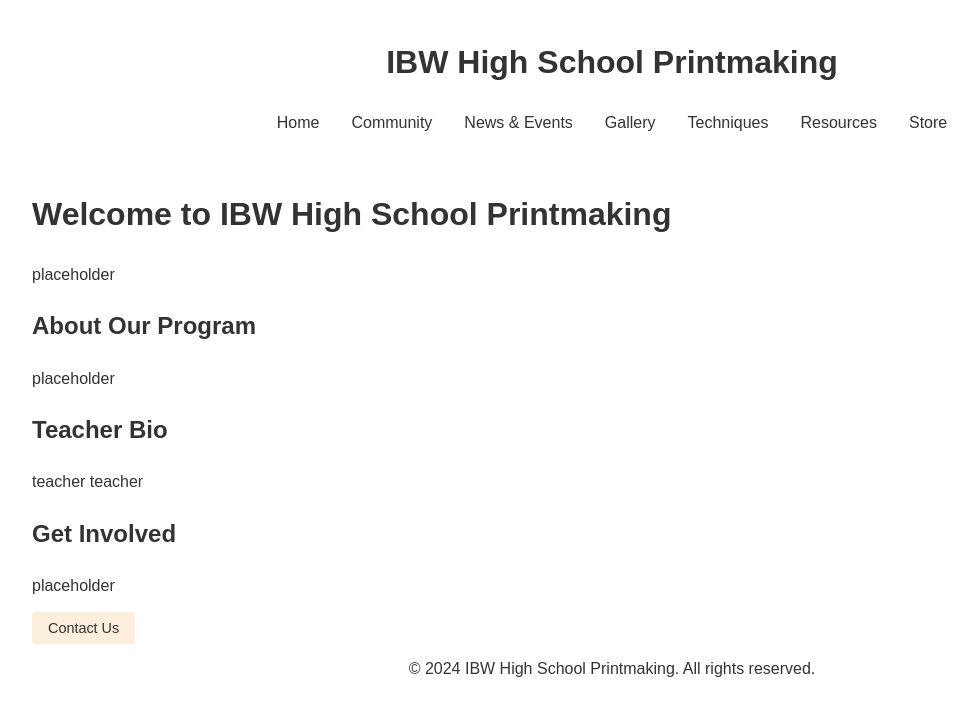
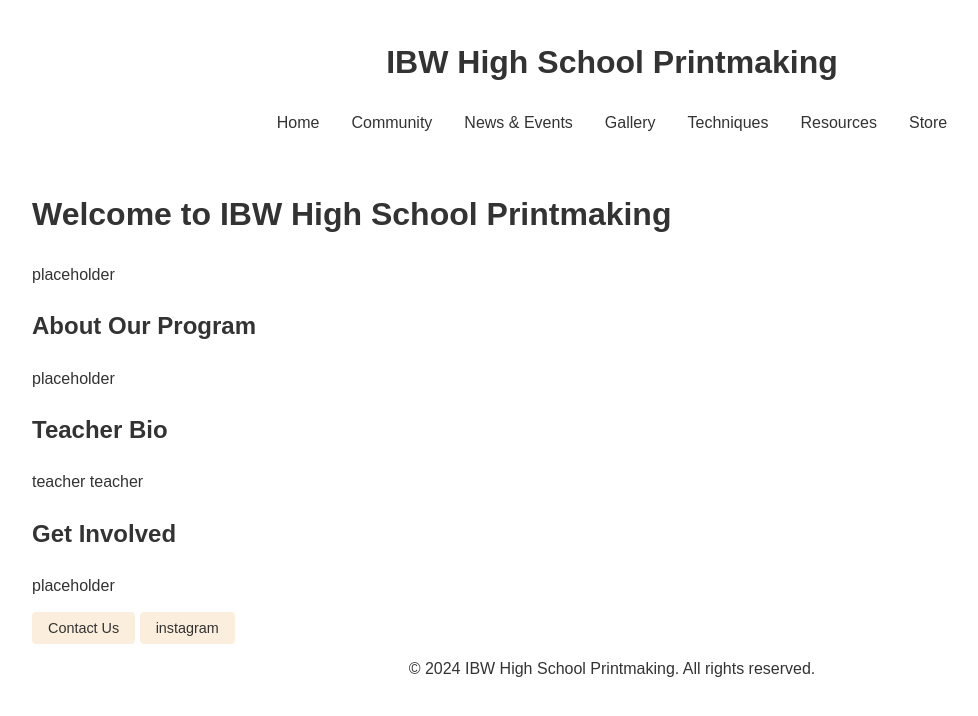
Before and after one commit to IBWPrintmaking/IBWPrintmaking.github.io, a Jekyll site: the page built from index.html, in a window 1280 px wide. Shown: the top 716 px of the page, without its empty margins (28-1006 px from the left). Built offline with Jekyll 4.4.1, drawn with Linux system fonts in a browser that asks for light colours.

Commit message:
instagram button

```diff
--- a/index.html
+++ b/index.html
@@ -22,6 +22,7 @@ title: Home
     <h2>Get Involved</h2>
     <p>placeholder</p>
     <a href="mailto:printmakingibw@gmail.com" class="button">Contact Us</a>
+    <a href="https://www.instagram.com/ibwprintmaking/" class="button">instagram</a>
 
 
   </body>
```
